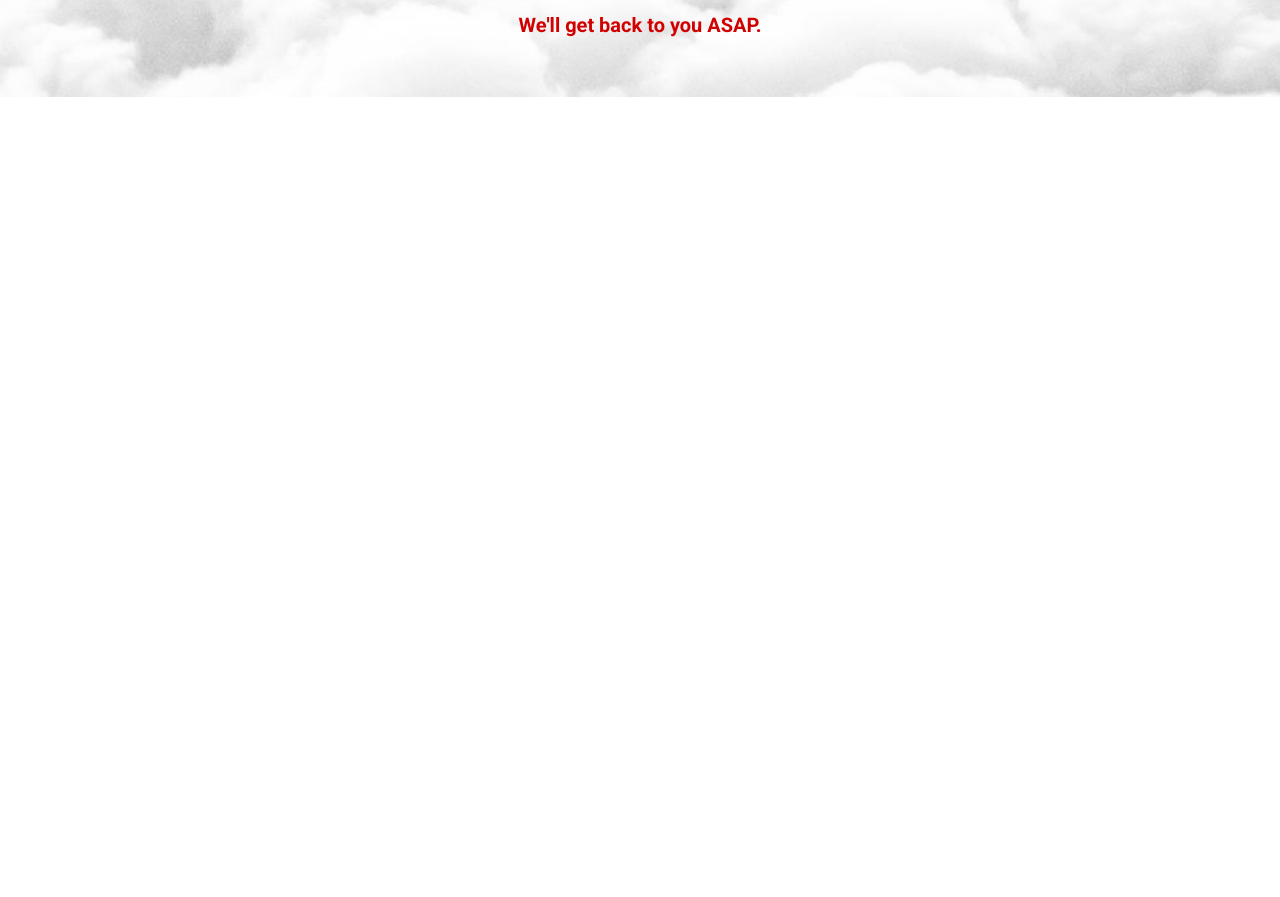
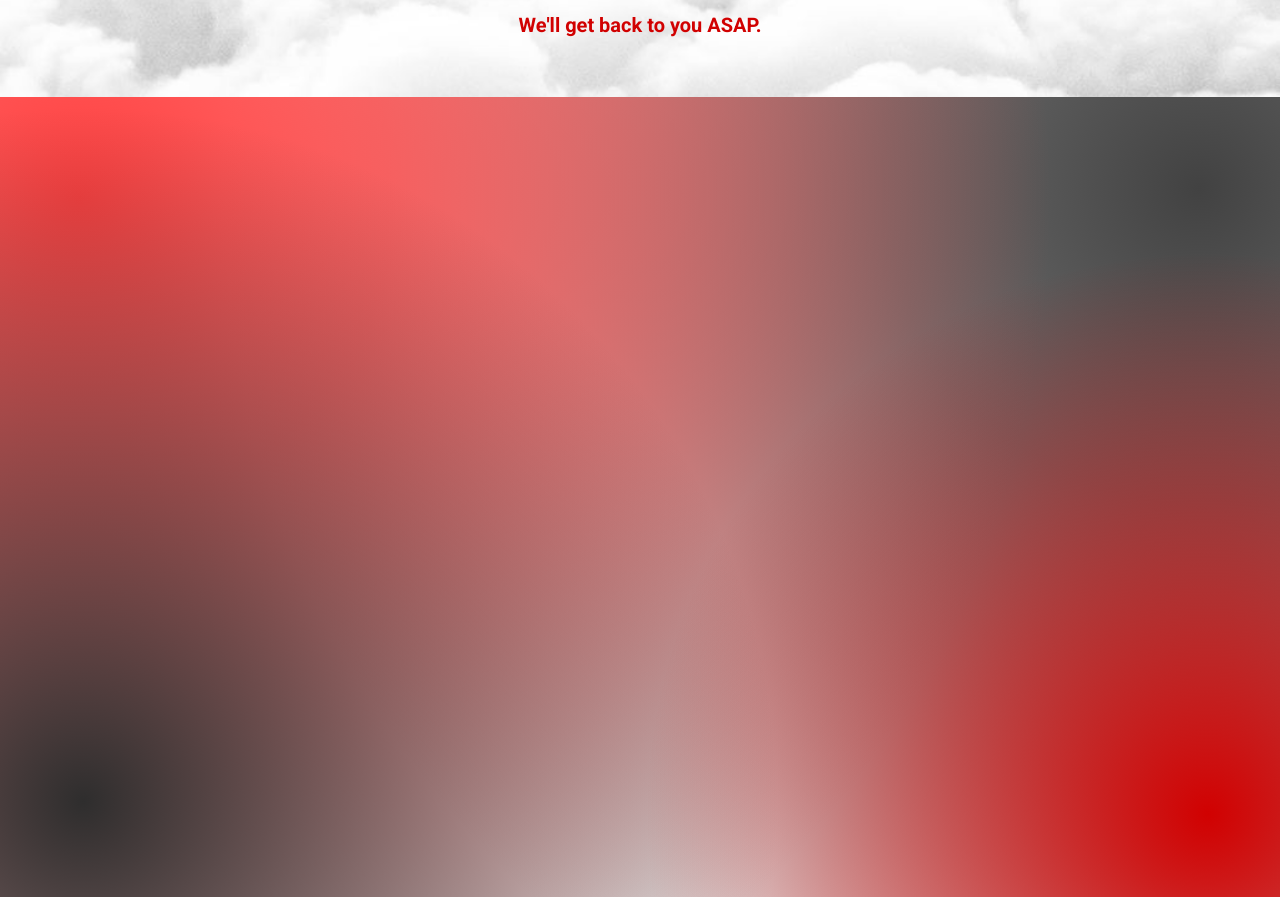
Before and after one commit to kiisi/homeworkguys_clone, a React (Create React App) app: page / in a window 1280 px wide. Shown: the part 1323-2220 px from the top of the page. Before the commit the page ends 1420 px from the top, so only its background shows below. Built offline with nearby package versions, Linux system fonts and the light colour scheme.

Commit message:
first commit

```diff
--- a/src/components/Main/Header/Header.css
+++ b/src/components/Main/Header/Header.css
@@ -8,7 +8,7 @@
     height:150vh;
     width:100%;
     position:relative;
-    max-width: 1400px;
+    max-width: 1600px;
     overflow:hidden;
 }
 .header-cloud2, .header-dice,.header-cloud4,
--- a/src/components/Main/Testimony/Testimoney.js
+++ b/src/components/Main/Testimony/Testimoney.js
@@ -1,9 +1,11 @@
 import React from 'react'
 import './Testimony.css'
+import cloud0 from '../../Images/Cloud0.png'
+import cloud1 from '../../Images/Cloud1.png'
 
 const Testimony = () => {
   return (
-    <section className="max-wrapper section-wrapper">
+    <section className="max-wrapper testimony-wrapper">
 
     </section>
   )
```
